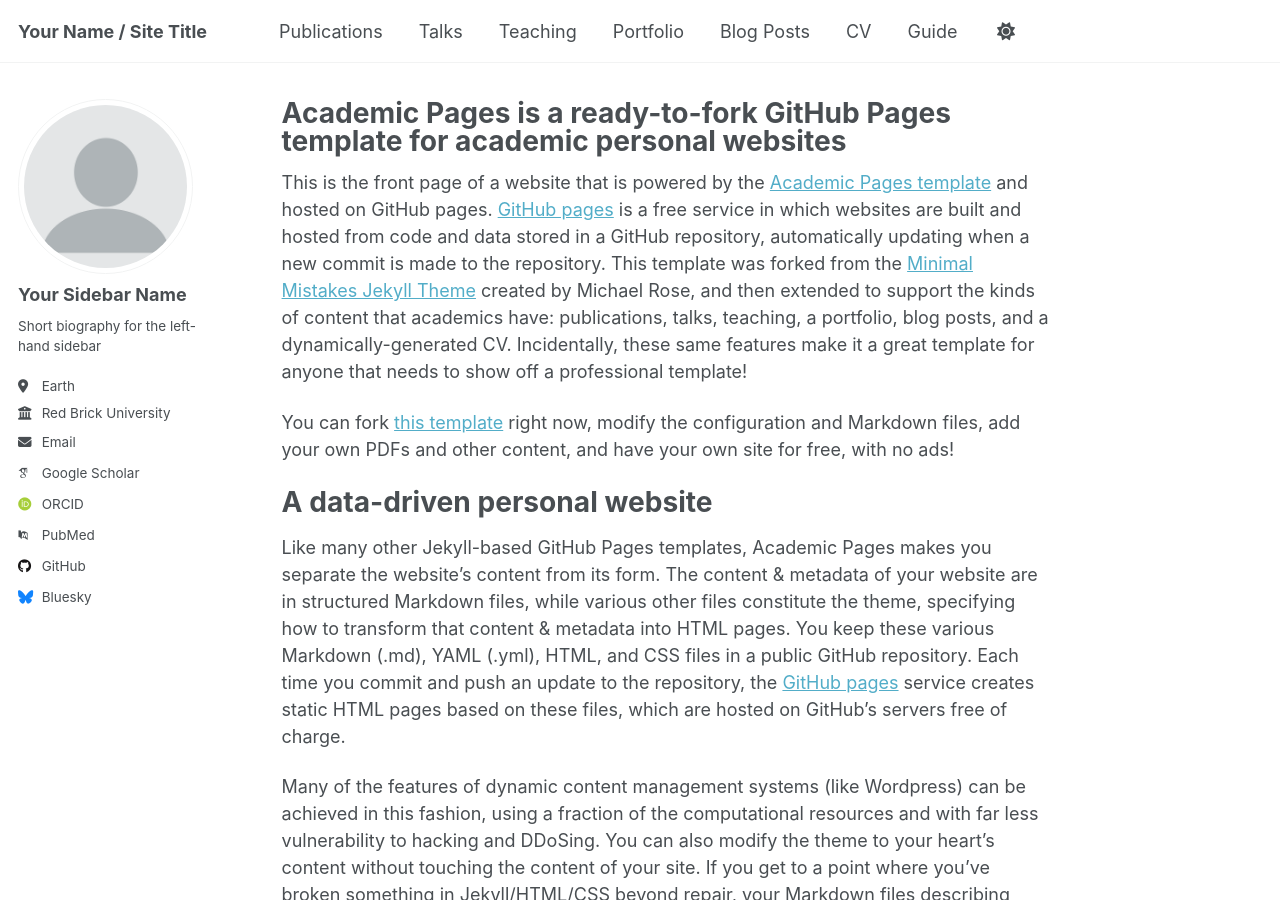
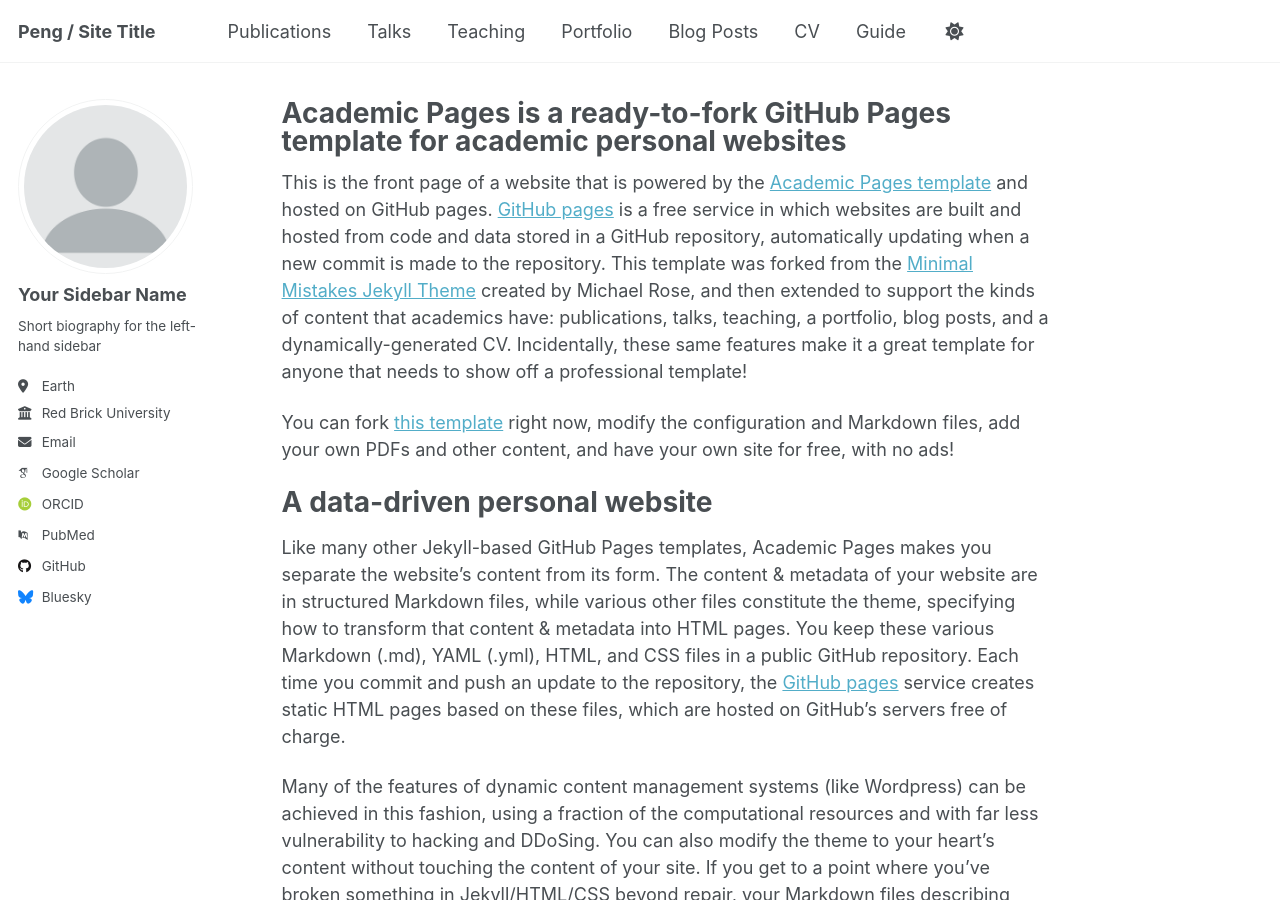
Before and after one commit to penglistat/penglistat, a Jekyll site: the page built from _pages/about.md, in a window 1280 px wide and 900 px high. Built offline with Jekyll 4.4.1, drawn with Linux system fonts in a browser that asks for light colours; some web fonts are replaced; a script that is not in the unit is left out.

Commit message:
Update _config.yml

```diff
--- a/_config.yml
+++ b/_config.yml
@@ -9,14 +9,14 @@
 # Basic Site Settings
 locale                   : "en-US"
 site_theme               : "default" # Currently available options are "default", "air"
-title                    : "Your Name / Site Title"
+title                    : "Peng / Site Title"
 title_separator          : "-"
 name                     : &name "Your Name"
 description              : &description "Your Name's academic portfolio"   # Update this with a general description of your site, this is the default if not overridden by a page
-url                      : https://academicpages.github.io # The base hostname & protocol for your site e.g. "https://[your GitHub username].github.io",
+url                      : https://penglistat.github.io # The base hostname & protocol for your site e.g. "https://[your GitHub username].github.io",
                                                            # or if you already have some other page hosted on Github then use "https://[your GitHub username].github.io/[Your Repo Name]"
 baseurl                  : "" # the subpath of your site, e.g. "/blog"
-repository               : "academicpages/academicpages.github.io"
+repository               : "penglistat/penglistat.github.io"
 
 # Site Author - The following control what appear as part of the author content on the side bar.
 #               If a field is blank the icon and link will not appear, otherwise it will be shown.
```
